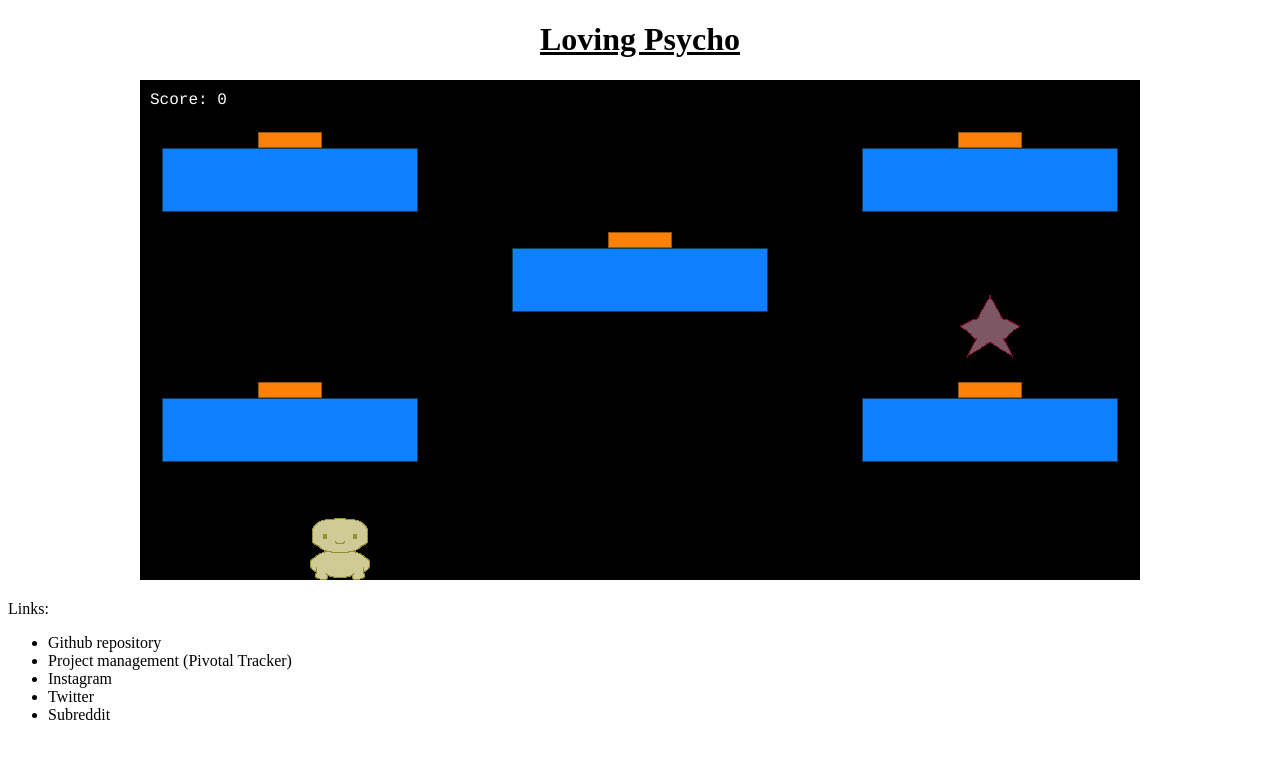
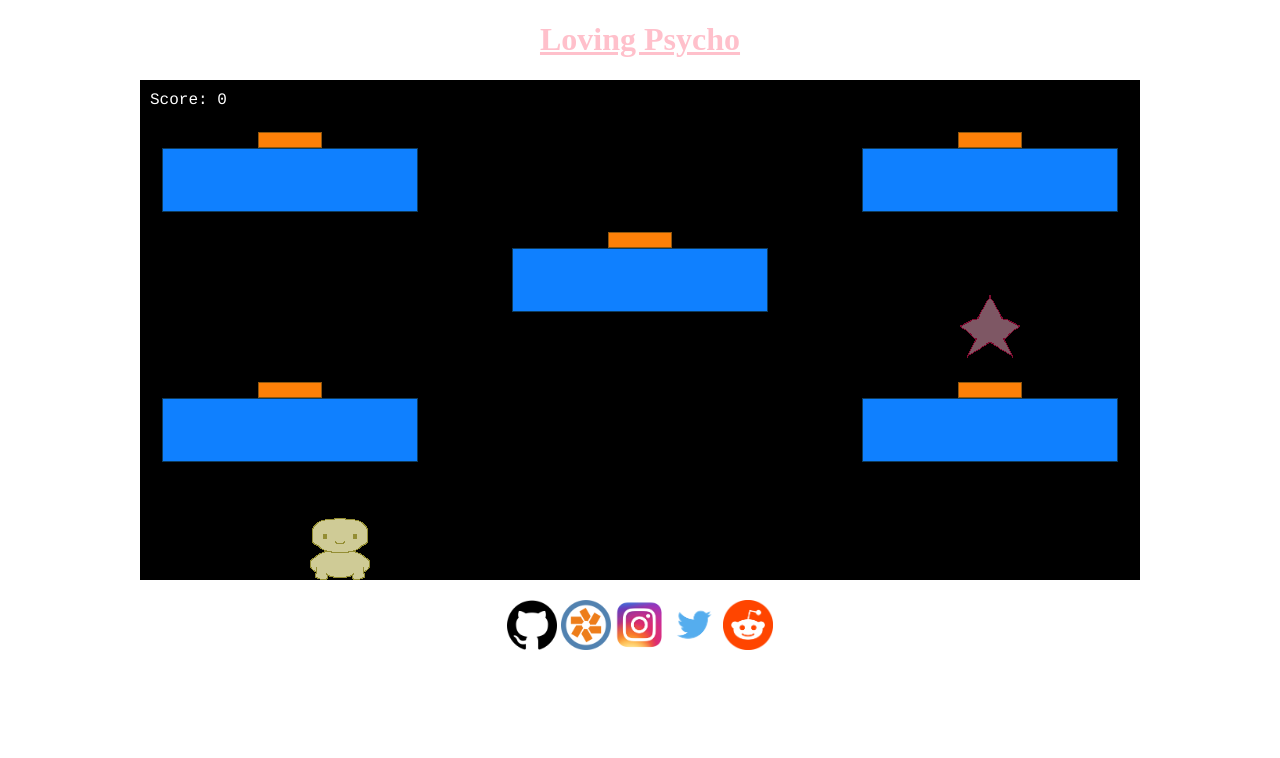
Before and after one commit to JGomezPulido/Loving_Psycho, a plain HTML site: page index.html in a window 1280 px wide. Drawn offline with Linux system fonts and the light colour scheme.

Commit message:
añadidos iconos a los links

```diff
--- a/css/style.css
+++ b/css/style.css
@@ -6,11 +6,6 @@ h1{
     color: pink;
 }
 
-a:link, a:visited {
-    text-decoration: none;
-    color : black;
-    transition:  color 100ms ease-in-out;
+.links{
+    text-align: center;
 }
-a:link:hover, a:visited:hover{
-    color: red;
-}
--- a/index.html
+++ b/index.html
@@ -12,16 +12,14 @@
 </head>
 
 <body>
-    <h1>Loving Psycho</h1>
+    <h1 class="titulo">Loving Psycho</h1>
     <canvas id="juego"></canvas>
     <script src="./src/game.js" type="module"></script>
-    <p>Links:</p>
-    <ul>
-        <li><a href="https://github.com/jgomez18UCM/Loving_Psycho/">Github repository</a></li>
-        <li><a href="https://www.pivotaltracker.com/n/projects/2532848">Project management (Pivotal Tracker)</a></li>
-        <li><a href="https://www.instagram.com/loving_psycho_official">Instagram</a></li>
-        <li><a href="https://twitter.com/psycho_loving">Twitter</a></li>
-        <li><a href="https://www.reddit.com/r/Loving_Psycho/">Subreddit</a></li>
-    </ul>
+
+        <br><p class="links"><a href="https://github.com/jgomez18UCM/Loving_Psycho/"><img src="./imagenes/github.png" width=50 height=50></img></a>
+        <a href="https://www.pivotaltracker.com/n/projects/2532848"><img src="./imagenes/pivotal.png" width=50 height=50></img></a>
+        <a href="https://www.instagram.com/loving_psycho_official"><img src="./imagenes/instagram.png" width=50 height=50></img></a>
+        <a href="https://twitter.com/psycho_loving"><img src="./imagenes/twitter.png" width=50 height=50></img></a></li>
+        <a href="https://www.reddit.com/r/Loving_Psycho/"><img src="./imagenes/reddit.png" width=50 height=50></img></a></p>
 </body>
 </html>
```
Also changed, not shown: favicon.png, imagenes/github.png (added), imagenes/instagram.png (added), imagenes/pivotal.png (added), imagenes/reddit.png (added), imagenes/twitter.png (added).
